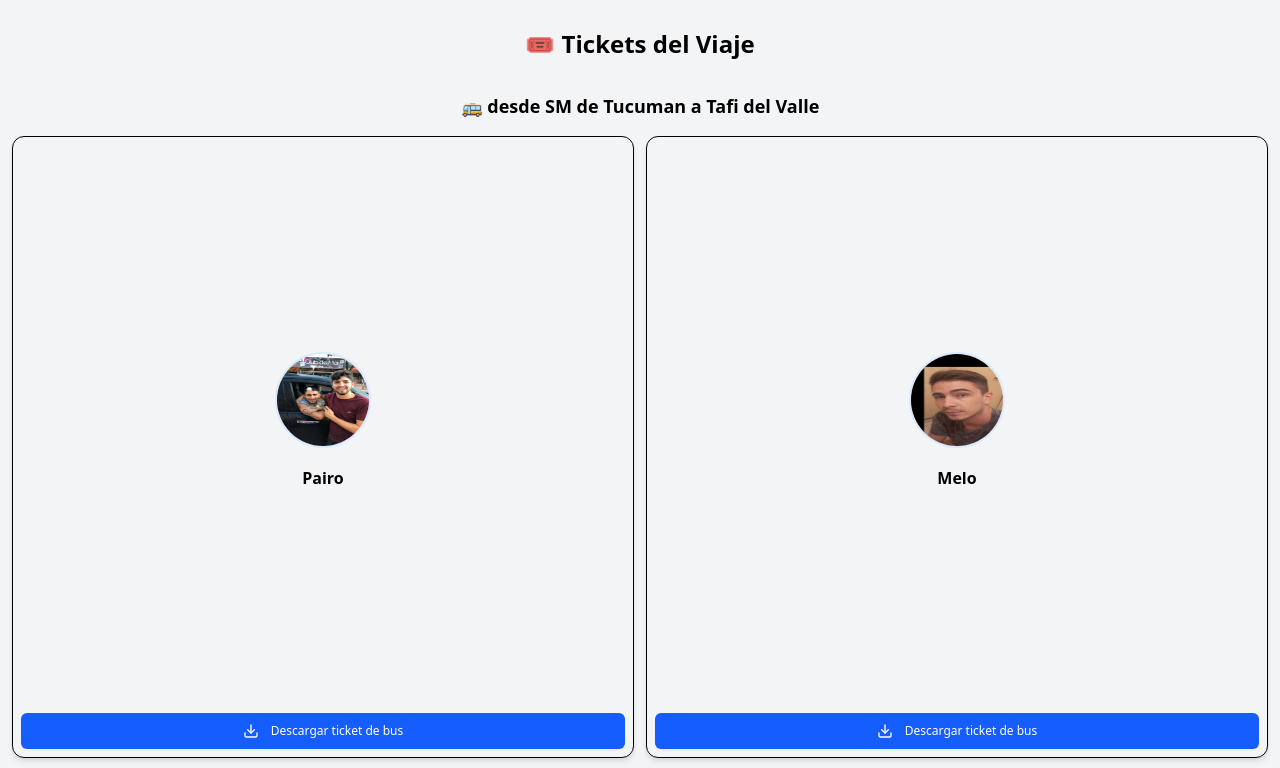
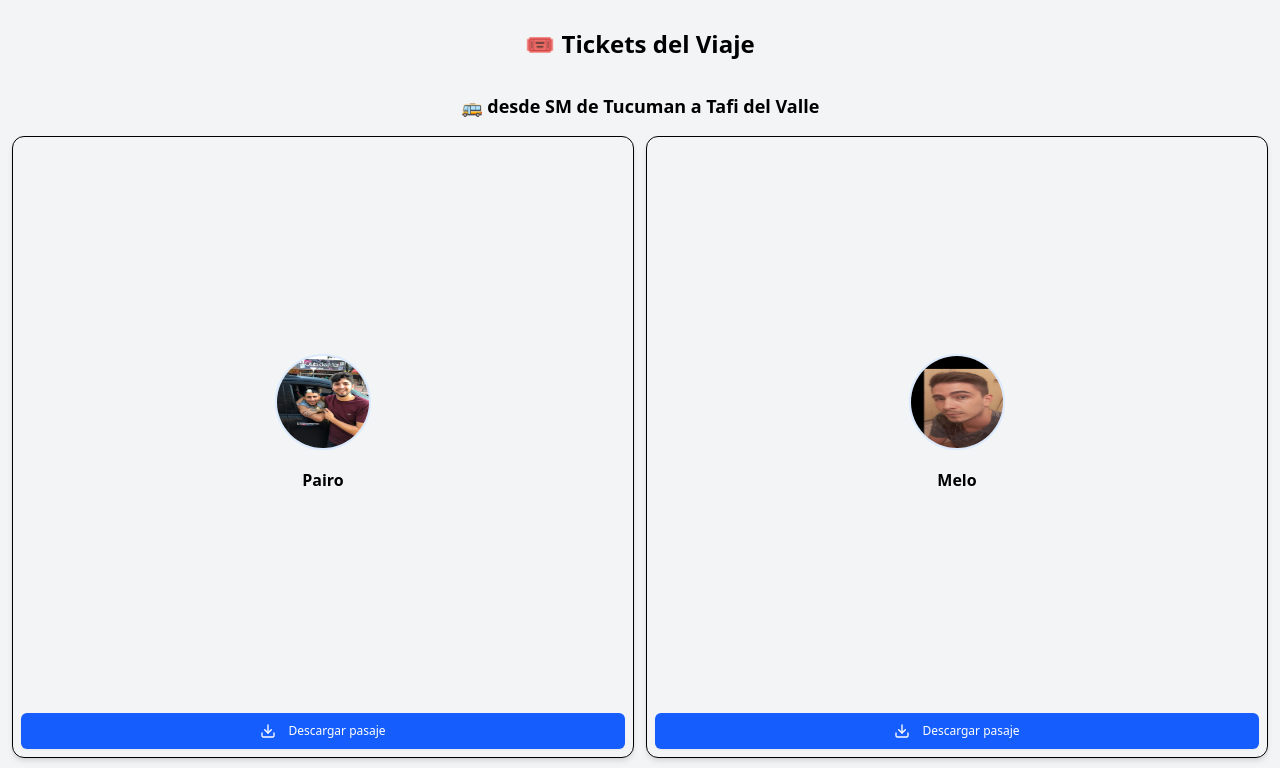
Before and after one commit to JoniWaibs/ticketboard, a Next.js app: page / in a window 1280 px wide. Shown: the top 768 px of the page. Built offline with nearby package versions, Linux system fonts and the light colour scheme.

Commit message:
fix: styles

```diff
--- a/src/app/page.tsx
+++ b/src/app/page.tsx
@@ -20,7 +20,7 @@ export default function Home() {
           {friends.map((friend: Friend) => (
             <Card
               key={friend.slug}
-              className="overflow-hidden gap-2 shadow-md hover:shadow-lg transition-shadow aspect-square flex flex-col p-0"
+              className="gap-1 shadow-md hover:shadow-lg transition-shadow aspect-square flex flex-col p-0"
             >
               <CardHeader className=" flex-1 flex flex-col items-center justify-center text-center">
                 <Avatar className="h-24 w-24 mb-2 border-2 border-blue-100">
@@ -34,9 +34,9 @@ export default function Home() {
 
               <CardContent className="p-2 pt-0">
                 <Link href={`/ticket/${friend.slug}`}>
-                  <Button className="w-full bg-blue-600 hover:bg-blue-700 py-1 text-xs text-white p-2">
+                  <Button className="w-full bg-blue-600 hover:bg-blue-700 py-1 text-xs text-white px-2">
                     <Download className="h-3 w-3 mr-1" />
-                    Descargar ticket de bus
+                    Descargar pasaje
                   </Button>
                 </Link>
               </CardContent>
```
